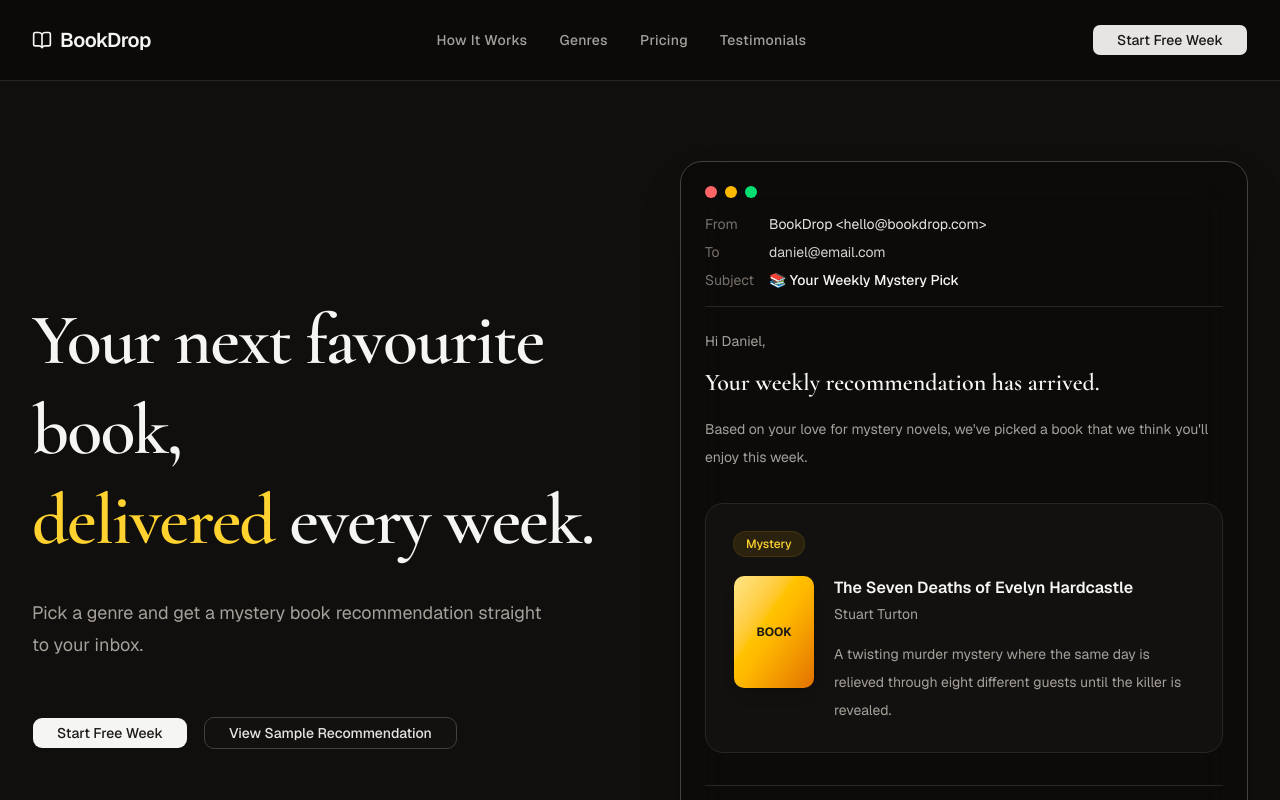
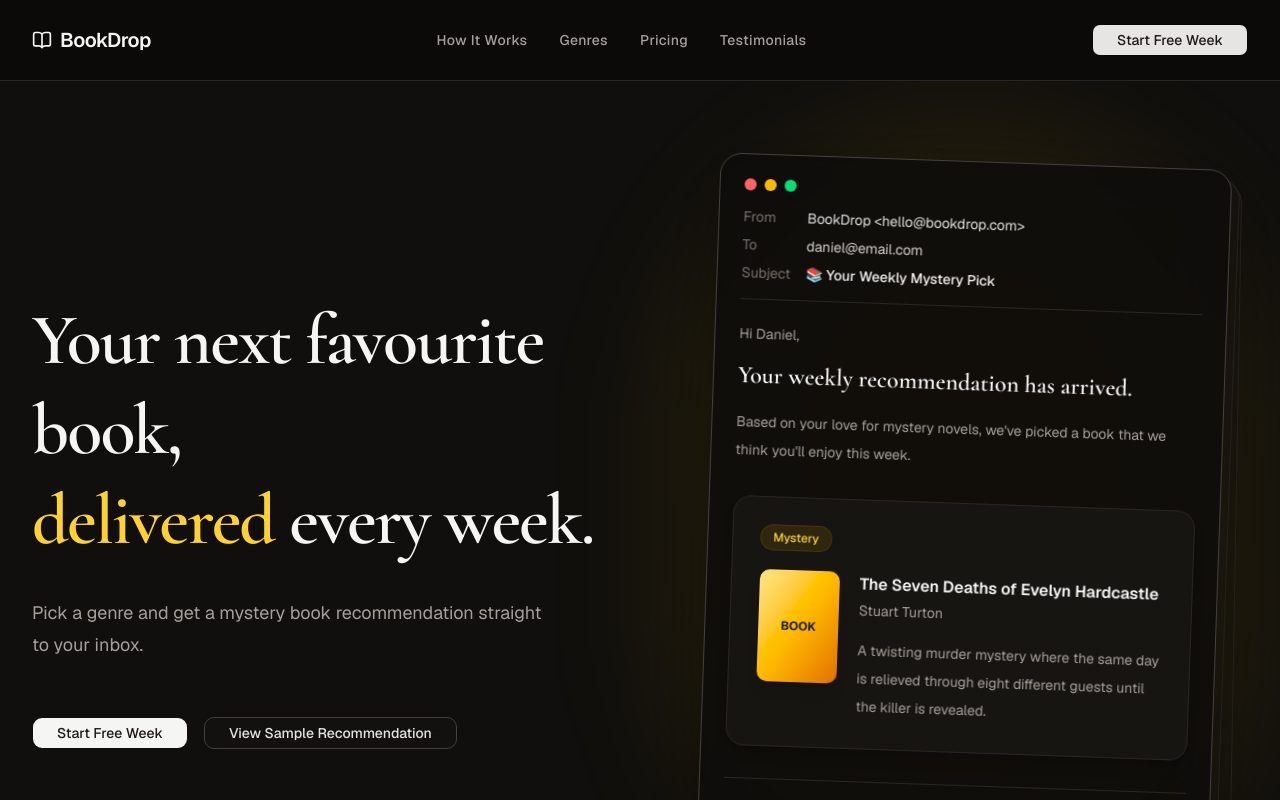
Before and after one commit to SobiahSelvarajah/ss-bookdrop, a Next.js app: page / in a window 1280 px wide. Shown: the top 800 px of the page. Built offline with nearby package versions, Linux system fonts and the light colour scheme.

Commit message:
style: styling refined for HeroEmail mockup

```diff
--- a/src/components/sections/hero/HeroEmail.tsx
+++ b/src/components/sections/hero/HeroEmail.tsx
@@ -6,12 +6,18 @@ import HeroEmailFooter from "./HeroEmailFooter";
 
 export default function HeroEmail() {
     return (
-        <div className="relative rounded-3xl border border-stone-700 bg-stone-950/80 p-6 shadow-2xl backdrop-blur-xl">
-            <HeroEmailHeader />
-            <HeroEmailIntro />
-            <HeroEmailRecommendation />
-            <HeroEmailFooter />
-        </div>
-
+        <figure className="flex items-center justify-center">
+            <div className="relative w-full max-w-lg">
+                <div className="absolute -inset-8 -z-10 rounded-full bg-amber-400/10 blur-3xl" />
+                <div className="absolute inset-0 translate-x-4 translate-y-4 rounded-3xl border border-stone-800 bg-stone-900/10 transition-transform lg:rotate-1" />
+                <div className="absolute inset-0 translate-x-2 translate-y-2 rounded-3xl border border-stone-800 bg-stone-900/25 backdrop-blur-xl transition-transform lg:rotate-2" />
+                <div className="relative rounded-3xl border border-stone-700 bg-stone-950/80 p-6 shadow-[0_25px_80px_rgba(0,0,0,0.45)] backdrop-blur-xl transition-transform duration-500 lg:rotate-2">
+                    <HeroEmailHeader />
+                    <HeroEmailIntro />
+                    <HeroEmailRecommendation />
+                    <HeroEmailFooter />
+                </div>
+            </div>
+        </figure>
     )
 }
--- a/src/components/sections/hero/HeroEmailFooter.tsx
+++ b/src/components/sections/hero/HeroEmailFooter.tsx
@@ -7,15 +7,15 @@ export default function HeroEmailFooter() {
                 Delivered every Thursday by Bookdrop
             </p>
             <nav aria-label="Email footer links" className="mt-4 flex flex-wrap items-center text-xs">
-                <a href="#" className="hover:text-amber-300">
+                <a href="#" className="transition-colors hover:text-amber-300">
                     Manage Preferences
                 </a>
                 <span className="mx-3 text-stone-600">•</span>
-                <a href="#" className="hover:text-amber-300">
+                <a href="#" className="transition-colors hover:text-amber-300">
                     View Online
                 </a>
                 <span className="mx-3 text-stone-600">•</span>
-                <a href="#" className="hover:text-amber-300">
+                <a href="#" className="transition-colors hover:text-amber-300">
                     Unsubscribe
                 </a>
             </nav>
--- a/src/components/sections/hero/HeroEmailRecommendation.tsx
+++ b/src/components/sections/hero/HeroEmailRecommendation.tsx
@@ -2,7 +2,7 @@
 
 export default function HeroEmailRecommendation() {
     return (
-        <section className="mt-8 rounded-2xl border border-stone-800 bg-stone-900/50 p-6 sm:p-7">
+        <section className="mt-8 rounded-2xl border border-stone-800 bg-stone-900/60 p-6 shadow-lg sm:p-7">
             <header className="flex">
                 <span className="inline-flex rounded-full bg-amber-400/10 px-3 py-1 text-xs font-medium text-amber-300 ring-1 ring-amber-400/20">
                     Mystery
```
